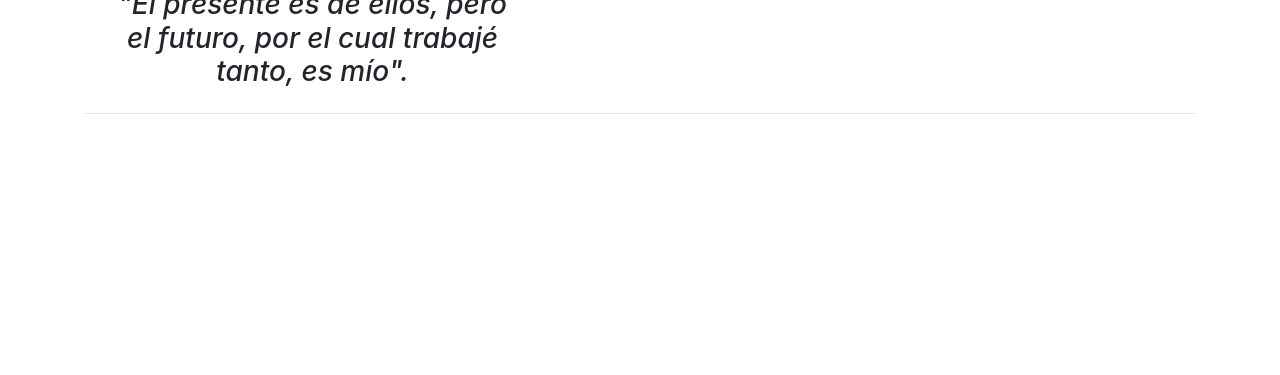
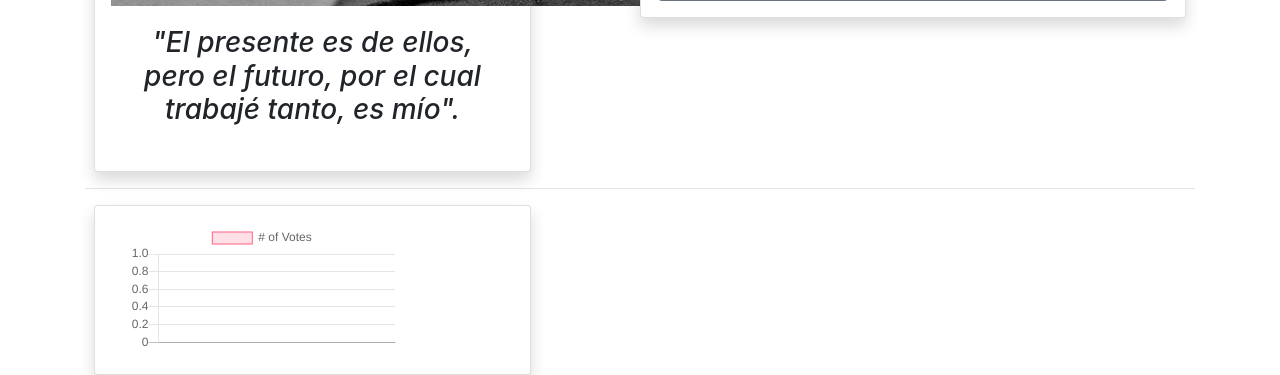
Before and after one commit to jeancharlyjs/dashboard-django, a Django app: page / in a window 1280 px wide. Shown: the part 538-913 px from the top of the page. Before the commit the page ends 652 px from the top, so only its background shows below. Run offline with Django 3.2, Linux system fonts and the light colour scheme; some libraries are stand-ins or nearby versions.

Commit message:
Agregardo cambios.

```diff
--- a/dashdjango/dashdjango/settings.py
+++ b/dashdjango/dashdjango/settings.py
@@ -37,6 +37,7 @@
     'django.contrib.sessions',
     'django.contrib.messages',
     'django.contrib.staticfiles',
+    'rest_framework',
     'dashdjangoapp',
 ]
 
--- a/dashdjango/dashdjangoapp/urls.py
+++ b/dashdjango/dashdjangoapp/urls.py
@@ -1,7 +1,7 @@
 from django.conf.urls import url
-from .views import index, dashboard
+from .views import index, VisualizadorJSON
 
 urlpatterns = [
         url(r'^$', index.as_view(), name="index"),
-        url(r'^datos/$', dashboard, name="dash"),
+        url(r'^datos/$', VisualizadorJSON.as_view(), name="dash"),
 ]
--- a/dashdjango/dashdjangoapp/views.py
+++ b/dashdjango/dashdjangoapp/views.py
@@ -1,6 +1,10 @@
 from django.shortcuts import render
 from django.http import JsonResponse
 from django.views.generic import View
+
+# Rest Framework
+from rest_framework.response import Response
+from rest_framework.views import APIView
 # Create your views here.
 
 class index(View):
@@ -10,14 +14,19 @@
         }
         return render(request, "index.html", context)
 
-def dashboard(request):
-    from random import sample
-    cientificos = ['Nikola Tesla', 'Issac Newton', 'Nicolas Copernico', 'Maria Curie', 'Arquimedes', 'Erwin Schrödinger']
-    lista = list(range(80))
-    puntos = sample(lista, 6)
-    # puntos = [50, 19, 3, 5, 2, 3]
-    datos = {
-            "labels": puntos,
-            "cientificos": cientificos
-    }
-    return JsonResponse(datos)
+
+class VisualizadorJSON(APIView):
+    authentication_classes = []
+    permission_classes = []
+
+    def get(self, request, format=None):
+        from random import sample
+        cientificos = ['Nikola Tesla', 'Isaac Newton', 'Nicolas Copernico', 'Maria Curie', 'Arquimedes', 'Erwin Schrödinger']
+        lista = list(range(80))
+        puntos = sample(lista, 6)
+        # puntos = [50, 19, 3, 5, 2, 3]
+        datos = {
+                "labels": puntos,
+                "cientificos": cientificos
+        }
+        return Response(datos)
--- a/dashdjango/templates/index.html
+++ b/dashdjango/templates/index.html
@@ -5,40 +5,72 @@
     <meta charset="utf-8">
     <title>Nikola Tesla</title>
     <script src="https://cdn.jsdelivr.net/npm/chart.js@2.9.3/dist/Chart.min.js"></script>
+    <script src="https://code.jquery.com/jquery-3.4.1.slim.min.js" integrity="sha384-J6qa4849blE2+poT4WnyKhv5vZF5SrPo0iEjwBvKU7imGFAV0wwj1yYfoRSJoZ+n" crossorigin="anonymous"></script>
     <link rel="stylesheet" href="https://stackpath.bootstrapcdn.com/bootstrap/4.4.1/css/bootstrap.min.css" integrity="sha384-Vkoo8x4CGsO3+Hhxv8T/Q5PaXtkKtu6ug5TOeNV6gBiFeWPGFN9MuhOf23Q9Ifjh" crossorigin="anonymous">
     <script src="https://stackpath.bootstrapcdn.com/bootstrap/4.4.1/js/bootstrap.min.js" integrity="sha384-wfSDF2E50Y2D1uUdj0O3uMBJnjuUD4Ih7YwaYd1iqfktj0Uod8GCExl3Og8ifwB6" crossorigin="anonymous"></script>
-    <script src="https://code.jquery.com/jquery-3.4.1.slim.min.js" integrity="sha384-J6qa4849blE2+poT4WnyKhv5vZF5SrPo0iEjwBvKU7imGFAV0wwj1yYfoRSJoZ+n" crossorigin="anonymous"></script>
     <script src="https://cdn.jsdelivr.net/npm/popper.js@1.16.0/dist/umd/popper.min.js" integrity="sha384-Q6E9RHvbIyZFJoft+2mJbHaEWldlvI9IOYy5n3zV9zzTtmI3UksdQRVvoxMfooAo" crossorigin="anonymous"></script>
   </head>
   <body>
-    <div class="container py-5">
+    <div class="container text-center py-5">
       <h1>{{ Tesla }}</h1>
       <hr>
     </div>
     <div class="row">
       <div class="col-1">
       </div>
-      <div class="col-4">
-        <img alt="Nikola Tesla, el hombre que cambió el mundo" class="n3VNCb" src="https://img-cdn.hipertextual.com/files/2014/06/Nikola-Tesla.jpg?strip=all&amp;lossy=1&amp;quality=70&amp;resize=740%2C490&amp;ssl=1" data-noaft="1" jsname="HiaYvf" jsaction="load:XAeZkd;" style="width: 527px; height: 348.959px; margin: 0px;">
-        <h3 class="text-center"><em>"El presente es de ellos, pero el futuro, por el cual trabajé tanto, es mío".</em></h3>
+      <div class="col-4 p-3 shadow  card rounded">
+        <img id="Tesla" src="{% static 'imag/Nikola-Tesla.jpg' %}" alt="Nikola Tesla" style="width: 610px; height: 350px">
+        <div class="card-body">
+          <h3 class="text-center"><em>"El presente es de ellos, pero el futuro, por el cual trabajé tanto, es mío".</em></h3>
+        </div>
       </div>
       <div class="col-1">
       </div>
-      <div id="chartjs-contener" class="col-5" style="width: 100%; height: 80% backgroundColor: black">
+      <div id="chartjs-contener" class="col-5 p-3 shadow  card rounded" style="width: 100%; height: 80%">
         <h3 class="text-right">Dashboard Example...</h3>
         <canvas id="myChart"></canvas>
-        <button id="actualizar" type="button" class="btn btn-secondary btn-lg btn-block " style="background-color:#8b8bc0" onclick="actualizar()">Actualizar Datos</button>
+        <button id="actualizar" type="button" class="btn btn-secondary btn-lg btn-block " style="background-color:#8b8bc0">Actualizar Datos</button>
       </div>
     </div>
     <div class="container">
       <hr>
     </div>
+    <div class="row">
+      <div class="col-1">
+      </div>
+      <div class="col-4 text-center p-3 shadow  card rounded py-3">
+        <div class="col-9">
+          <canvas id="myChart1"></canvas>
+        </div>
+        <!-- <h1 id="prueba">Esta fuera del rango 1-3</h1> -->
+      </div>
+    </div>
     <script>
-    function actualizar(){
-      document.getElementById("chartjs-contener").innerHTML = location.reload();
-    }
+      document.getElementById("actualizar").addEventListener('click', function(){
+      console.log("click...")
+    });
     </script>
     <script type="text/javascript" src="{% static 'js/jquery.js'%}"></script>
     <script type="text/javascript" src="{% static 'js/chart.js' %}"></script>
+    <!-- <script type="text/javascript">
+    var msg;
+    var numero = parseInt(prompt("Ingrese un numero 1-3: "));
+    switch (numero) {
+      case 1:
+                msg = "Esto es una prueba Elemento 1";
+                break;
+      case 2:
+                msg = "Esto es una prueba Elemento 2";
+                break;
+      case 3:
+                msg = "Esto es una prueba Elemento 3";
+                break;
+    }
+    if (msg == undefined) {
+      null
+    }
+    document.getElementById("prueba").innerHTML = msg;
+
+    </script> -->
   </body>
 </html>
```
Also changed, not shown: dashdjango/static/js/chart.js (+38 -1 lines).
